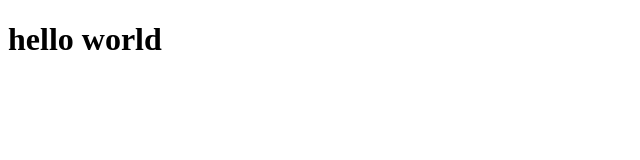
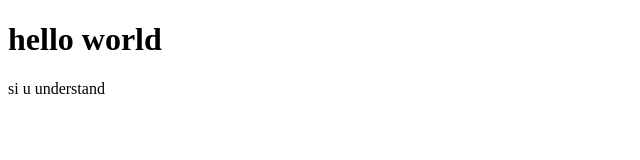
Before and after one commit to lamech23/proj-1, a plain HTML site: page index.html in a window 1280 px wide. Shown: the whole page, without its empty margins (0-640 px from the left). Drawn offline with Linux system fonts and the light colour scheme.

Commit message:
added a pragraph

```diff
--- a/index.html
+++ b/index.html
@@ -8,6 +8,7 @@
 </head>
 <body>
     <h1>hello world</h1>
+    <p>si u understand</p>
 
 </body>
 </html>
```
